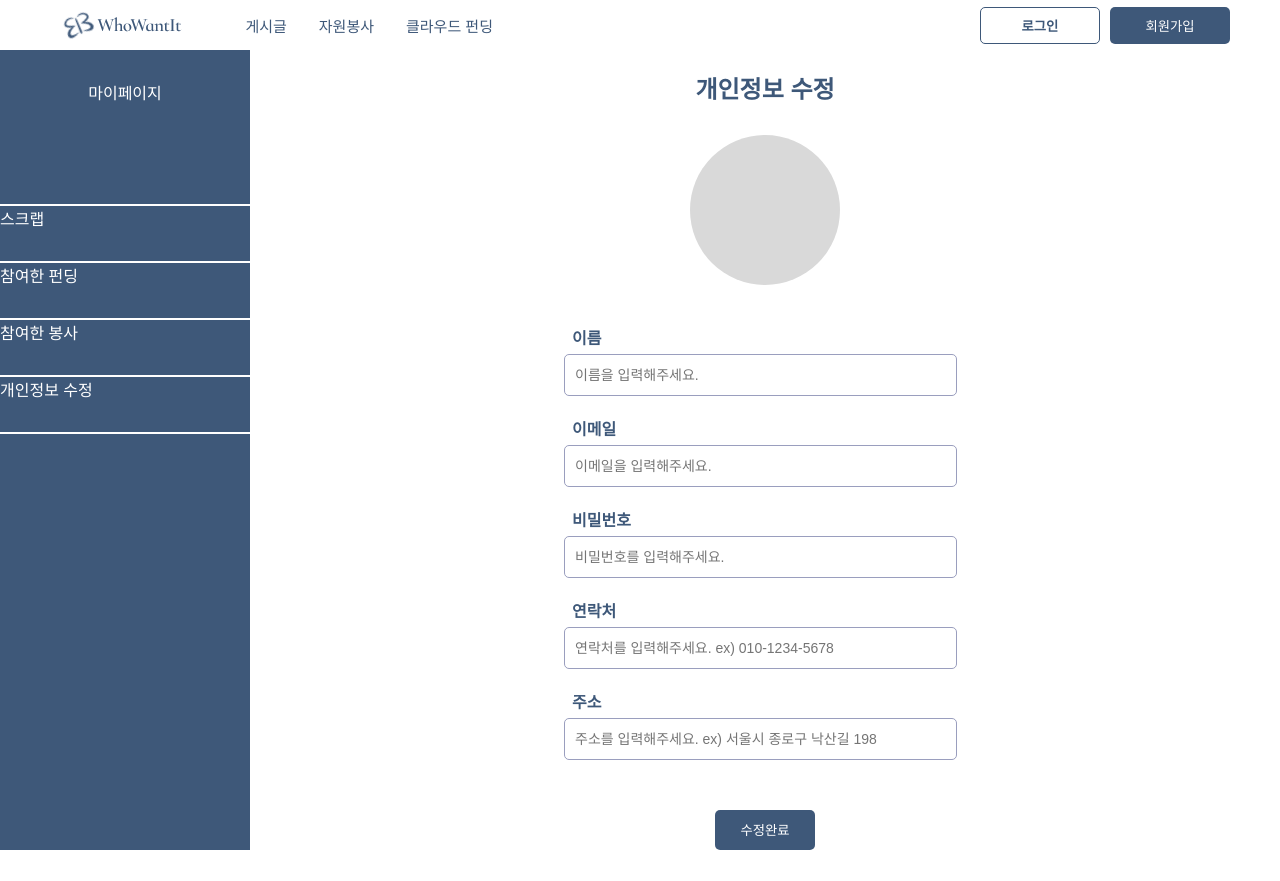
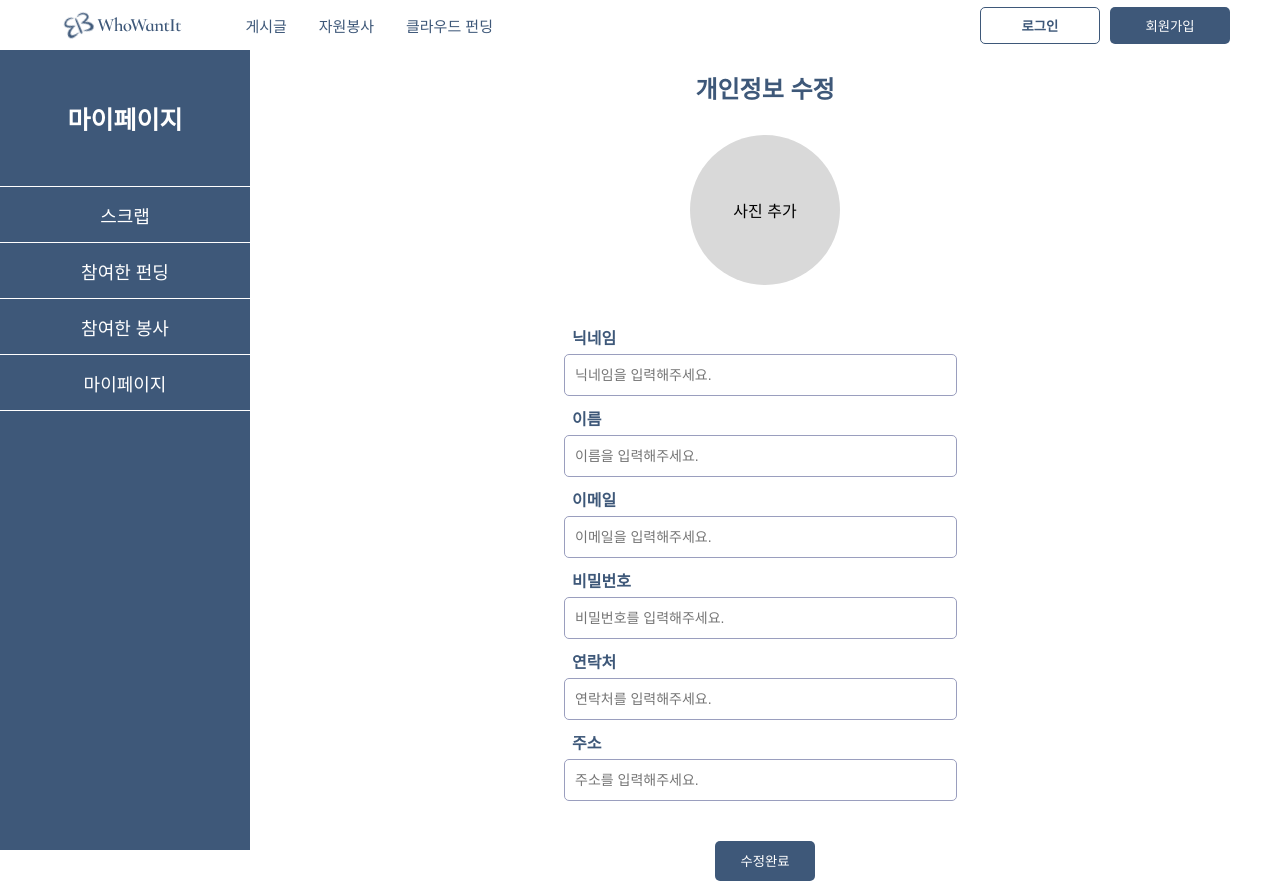
Before and after one commit to WhoWantIt/WhoWantIt_Front, a React (Vite) app: page /sponser/personal-edit in a window 1280 px wide. Before the commit the page ends 850 px from the top, so only its background shows below. Built offline with nearby package versions, Linux system fonts and the light colour scheme; no server answers; a small style sheet from the web is missing.

Commit message:
feat: add modify personal information

```diff
--- a/src/pages/mypage/sponser/personal-edit.tsx
+++ b/src/pages/mypage/sponser/personal-edit.tsx
@@ -1,26 +1,138 @@
-//fund
-import { useState } from "react";
+import { useState, useEffect } from "react";
+import { useNavigate } from "react-router-dom";
 import styled from "styled-components";
-import "@toast-ui/editor/dist/toastui-editor.css";
-import "react-datepicker/dist/react-datepicker.css";
+import api from "../../../utils/api";
+import { AxiosError } from "axios";
 import Navigation from "../../../components/Navigation";
 
-// 메인 컴포넌트
 const PersonalEditPage = () => {
-  //const api = import.meta.env.VITE_API_URL;
+  const navigate = useNavigate();
   const [documents] = useState<string[]>([
     "스크랩",
     "참여한 펀딩",
     "참여한 봉사",
-    "개인정보 수정",
+    "마이페이지",
   ]);
   const [activeDoc, setActiveDoc] = useState<string | null>(null);
+
+  const handleNavigation = (doc: string) => {
+    setActiveDoc(doc);
+    const routes: { [key: string]: string } = {
+      스크랩: "/sponser/scrap/funding",
+      "참여한 펀딩": "/sponser/funding",
+      "참여한 봉사": "/sponser/volunteer",
+      마이페이지: "/sponser/mypage",
+    };
+    navigate(routes[doc]);
+  };
+  const [formData, setFormData] = useState({
+    nickname: "",
+    name: "",
+    email: "",
+    password: "",
+    phoneNumber: "",
+    address: "",
+  });
+  const [originalData, setOriginalData] = useState({
+    nickname: "",
+    name: "",
+    email: "",
+    password: "",
+    phoneNumber: "",
+    address: "",
+  });
+  const [image, setImage] = useState<File | null>(null);
+  const [previewImage, setPreviewImage] = useState<string | null>(null);
+
+  useEffect(() => {
+    const fetchUserData = async () => {
+      try {
+        const response = await api.get("/my/info", {
+          headers: {
+            Authorization: `Bearer ${localStorage.getItem("accessToken")}`,
+          },
+        });
+        setFormData(response.data);
+        setOriginalData(response.data);
+      } catch (error) {
+        console.error(
+          "사용자 정보 불러오기 실패:",
+          (error as AxiosError).message,
+        );
+      }
+    };
+    fetchUserData();
+  }, []);
+
+  const handleInputChange = (e: React.ChangeEvent<HTMLInputElement>) => {
+    setFormData({ ...formData, [e.target.name]: e.target.value });
+  };
+
+  const handleSubmit = async () => {
+    console.log("보낼 데이터:", formData);
+    const cleanedFormData = {
+      nickname: formData.nickname || originalData.nickname,
+      name: formData.name || originalData.name,
+      email: formData.email || originalData.email,
+      password: formData.password || originalData.password,
+      phoneNumber: formData.phoneNumber || originalData.phoneNumber,
+      address: formData.address || originalData.address,
+    };
+
+    try {
+      const response = await api.put(
+        "/my/info",
+        JSON.stringify(cleanedFormData),
+        {
+          headers: {
+            "Content-Type": "application/json",
+            Authorization: `Bearer ${localStorage.getItem("accessToken")}`,
+          },
+        },
+      );
+
+      console.log("응답 데이터:", response.data);
+      navigate("/sponser/mypage");
+    } catch (error: AxiosError | any) {
+      console.error(
+        "개인정보 수정 실패:",
+        error.response?.data || error.message,
+      );
+    }
+  };
+
+  const handleImageChange = (e: React.ChangeEvent<HTMLInputElement>) => {
+    if (e.target.files && e.target.files[0]) {
+      const file = e.target.files[0];
+      setImage(file);
+      setPreviewImage(URL.createObjectURL(file));
+    }
+  };
+
+  const uploadImage = async () => {
+    if (!image) return;
+    const imageFormData = new FormData();
+    imageFormData.append("images", image);
+    try {
+      const response = await api.put("/my/info/images", imageFormData, {
+        headers: {
+          "Content-Type": "multipart/form-data",
+          Authorization: `Bearer ${localStorage.getItem("accessToken")}`,
+        },
+      });
+      console.log("이미지 업로드 성공:", response.data);
+    } catch (error: AxiosError | any) {
+      console.error(
+        "이미지 업로드 실패:",
+        error.response?.data || error.message,
+      );
+    }
+  };
 
   return (
     <>
       <Navigation />
       <Container>
-        {/* 왼쪽 사이드바 */}
         <Sidebar>
           <ButtonWrapper>마이페이지</ButtonWrapper>
           <DocumentList>
@@ -28,7 +140,7 @@ const PersonalEditPage = () => {
               <DocumentItem
                 key={index}
                 active={activeDoc === doc}
-                onClick={() => setActiveDoc(doc)}
+                onClick={() => handleNavigation(doc)}
               >
                 {doc}
               </DocumentItem>
@@ -38,7 +150,33 @@ const PersonalEditPage = () => {
         <MainContent>
           <FormWrapper>
             <Title>개인정보 수정</Title>
-            <CardImage />
+            <CardImage
+              onClick={() => document.getElementById("imageInput")?.click()}
+            >
+              {previewImage ? (
+                <img src={previewImage} alt="미리보기" />
+              ) : (
+                "사진 추가"
+              )}
+            </CardImage>
+            <input
+              id="imageInput"
+              type="file"
+              accept="image/*"
+              onChange={handleImageChange}
+              style={{ display: "none" }}
+            />
+
+            <InputWrapper>
+              <Subtitle>닉네임</Subtitle>
+              <Input
+                type="text"
+                name="nickname"
+                placeholder="닉네임을 입력해주세요."
+                value={formData.nickname}
+                onChange={handleInputChange}
+              />
+            </InputWrapper>
 
             <InputWrapper>
               <Subtitle>이름</Subtitle>
@@ -46,6 +184,8 @@ const PersonalEditPage = () => {
                 type="text"
                 name="name"
                 placeholder="이름을 입력해주세요."
+                value={formData.name}
+                onChange={handleInputChange}
               />
             </InputWrapper>
 
@@ -55,15 +195,18 @@ const PersonalEditPage = () => {
                 type="text"
                 name="email"
                 placeholder="이메일을 입력해주세요."
+                value={formData.email}
+                onChange={handleInputChange}
               />
             </InputWrapper>
 
             <InputWrapper>
               <Subtitle>비밀번호</Subtitle>
               <Input
-                type="text"
+                type="password"
                 name="password"
                 placeholder="비밀번호를 입력해주세요."
+                onChange={handleInputChange}
               />
             </InputWrapper>
 
@@ -71,8 +214,10 @@ const PersonalEditPage = () => {
               <Subtitle>연락처</Subtitle>
               <Input
                 type="text"
-                name="phonenumber"
-                placeholder="연락처를 입력해주세요. ex) 010-1234-5678"
+                name="phoneNumber"
+                placeholder="연락처를 입력해주세요."
+                value={formData.phoneNumber}
+                onChange={handleInputChange}
               />
             </InputWrapper>
 
@@ -81,11 +226,20 @@ const PersonalEditPage = () => {
               <Input
                 type="text"
                 name="address"
-                placeholder="주소를 입력해주세요. ex) 서울시 종로구 낙산길 198"
+                placeholder="주소를 입력해주세요."
+                value={formData.address}
+                onChange={handleInputChange}
               />
             </InputWrapper>
 
-            <Button>수정완료</Button>
+            <Button
+              onClick={async () => {
+                await handleSubmit();
+                await uploadImage();
+              }}
+            >
+              수정완료
+            </Button>
           </FormWrapper>
         </MainContent>
       </Container>
@@ -94,13 +248,14 @@ const PersonalEditPage = () => {
 };
 
 export default PersonalEditPage;
-// 스타일 컴포넌트 정의
+
 const Container = styled.div`
   display: flex;
   width: 100%;
   height: auto;
   font-family: Pretendard, sans-serif;
 `;
+
 const Sidebar = styled.div`
   width: 250px;
   background-color: #3e5879;
@@ -110,19 +265,23 @@ const Sidebar = styled.div`
   align-items: center;
   height: 100vh;
 `;
+
 const ButtonWrapper = styled.div`
   display: flex;
   flex-direction: row;
   align-items: center;
   justify-content: space-between;
   gap: 10px;
-  margin-top: 30px;
+  margin-top: 50px;
+  font-size: 25px;
+  font-weight: bold;
 `;
+
 const DocumentList = styled.ul`
   list-style: none;
-  border-bottom: 2px solid #ffffff;
+  border-bottom: 1px solid #ffffff;
   padding: 0;
-  margin-top: 100px;
+  margin-top: 50px;
   width: 250px;
 `;
 interface DocumentItemProps {
@@ -132,20 +291,26 @@ interface DocumentItemProps {
 const DocumentItem = styled.li.withConfig({
   shouldForwardProp: (prop) => prop !== "active",
 })<DocumentItemProps>`
-  background-color: ${({ active }) => (active ? "#3e5879" : "#3e5879")};
+  background-color: ${({ active }) => (active ? "#adacc2" : "#3e5879")};
   cursor: pointer;
   &:hover {
     background-color: #adacc2;
   }
-  border-top: 2px solid white;
+  border-top: 1px solid #ffffff;
   height: 55px;
+  display: flex;
+  align-items: center;
+  justify-content: center;
+  color: white;
+  font-size: 18px;
 `;
-/* 메인 콘텐츠 */
+
 const MainContent = styled.div`
   flex: 1;
   display: flex;
   justify-content: center;
 `;
+
 const FormWrapper = styled.div`
   width: 50%;
   text-align: center;
@@ -176,16 +341,13 @@ const Subtitle = styled.div`
   display: flex;
   margin-left: 8px;
   margin-bottom: 5px;
-  font-family: "Pretandard", sans-serif;
   font-weight: bold;
-  justify-content: flex-start;
 `;
 
 const Input = styled.input`
   width: 90%;
   height: 20px;
   padding: 10px;
-  margin-bottom: 10px;
   border: 1px solid #9a9ebe;
   border-radius: 5px;
   font-size: 14px;
@@ -194,18 +356,12 @@ const Input = styled.input`
 const Button = styled.button`
   width: 100px;
   height: 40px;
-  padding: 10px;
   background: #3e5879;
   color: white;
   border: none;
   border-radius: 5px;
   cursor: pointer;
   margin-top: 30px;
-
-  &:hover {
-    background: #3e5879;
-  }
-  font-family: "Pretandard", sans-serif;
 `;
 
 const CardImage = styled.div`
@@ -217,4 +373,12 @@ const CardImage = styled.div`
   align-items: center;
   justify-content: center;
   margin-bottom: 40px;
+  cursor: pointer;
+  overflow: hidden;
+  img {
+    width: 100%;
+    height: 100%;
+    object-fit: cover;
+    border-radius: 50%;
+  }
 `;
```
